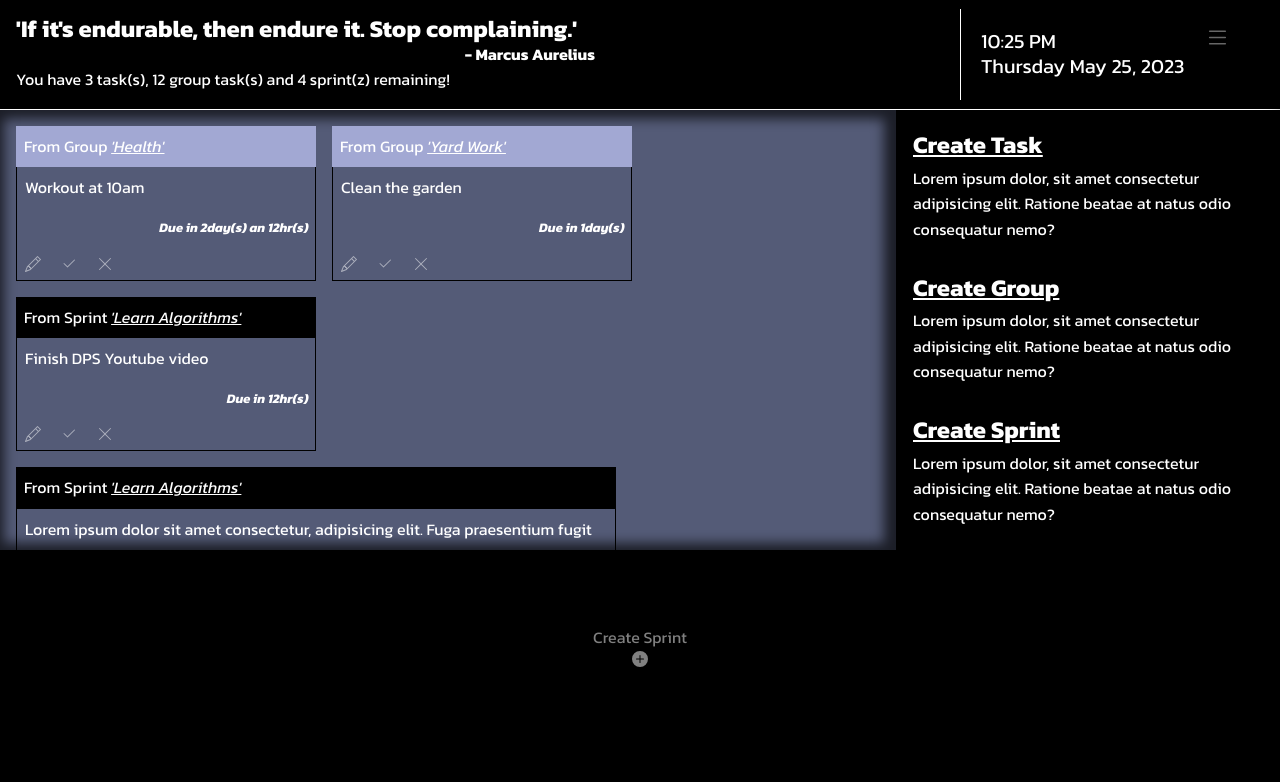
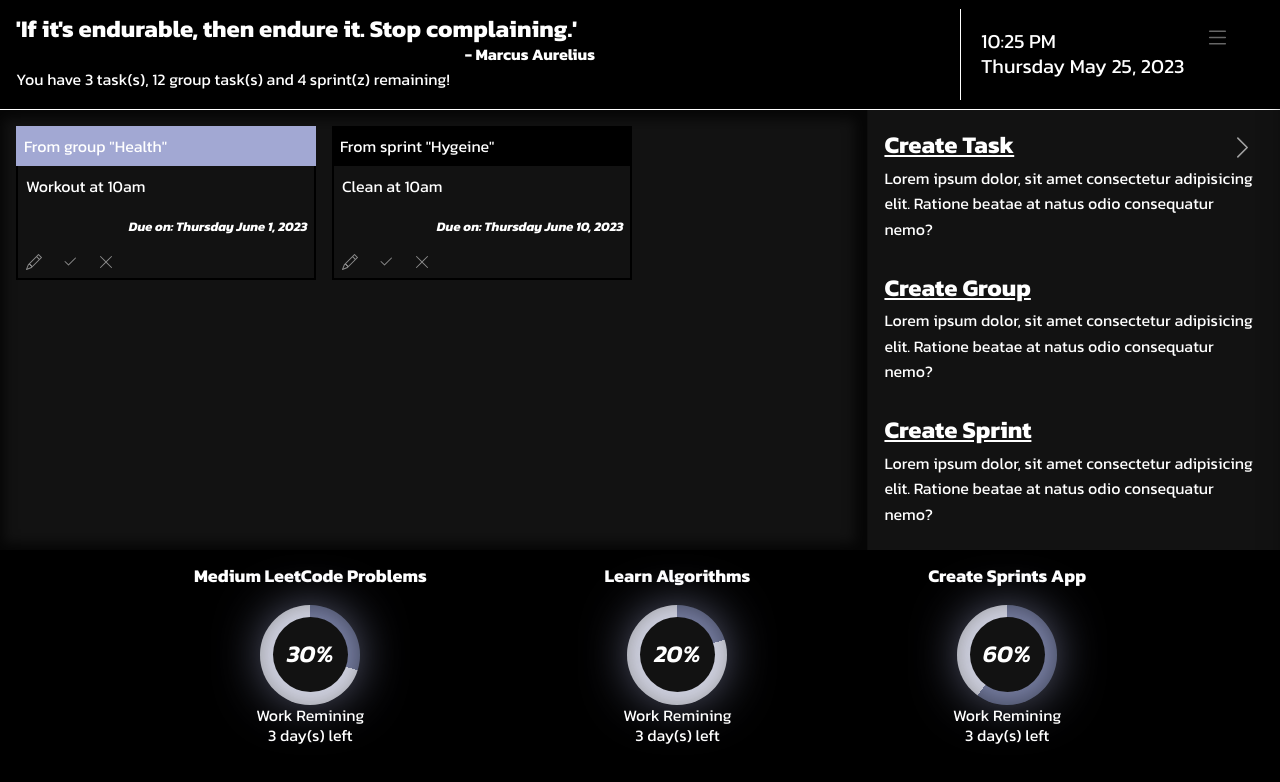
Before and after one commit to EdwardIY/Sprintz-App, a React (Create React App) app: page / in a window 1280 px wide. Shown: the top 782 px of the page. Built offline with nearby package versions, Linux system fonts and the light colour scheme.

Commit message:
slide featue of options/create task popup and toggle feature done

```diff
--- a/src/App.tsx
+++ b/src/App.tsx
@@ -1,17 +1,59 @@
 import React from 'react';
+import {useState} from 'react'
 import Navbar from './comps/Navbar';
 import Agenda from './comps/Agenda';
 import Time from './comps/Time';
 import Sprints  from './comps/Sprints';
-import  Options  from './comps/Options';
+import Options  from './comps/Options';
 import Tasks from './comps/Tasks';
+import CreateTask from './comps/PopUps/CreateTask';
 
+interface Task {
+  id: Number,
+  description: String,
+  category?: Object,
+  due:Object
+
+ }
 
 export default function App() {
+  const [full, setFull] = useState(false);
+  const [tasks, setTasks] = useState([
+    {
+      id: 1,
+      description: 'Workout at 10am',
+      category: {
+        type: 'group',
+        name: 'Health'
+      },
+      due: {
+        date: "2023-06-02",
+        dateString: "Thursday June 1, 2023"
+      }
+    },
+    {
+      id: 2,
+      description: 'Clean at 10am',
+      category: {
+        type: 'sprint',
+        name: 'Hygeine'
+      },
+      due: {
+        date: "2023-10-02",
+        dateString: "Thursday June 10, 2023"
+      }
+    },
+  ])
+  const [viewCreateTask,setViewCreateTask] = useState(false)
+  const [viewCreateGroup,setViewCreateGroup] = useState(false)
+  const [viewCreateSprint,setViewCreateSprint] = useState(false)
+  const [viewConfirm,setViewConfirm] = useState(false)
+
   return (
     <div className="App">
+      <CreateTask viewCreateTask={viewCreateTask} setViewCreateTask={setViewCreateTask} />
       <Welcome />
-      <Navbar />
+      <Navbar setViewCreateTask={setViewCreateTask } />
 
       <div className="Container--row Header">
           <Agenda/>
@@ -19,8 +61,8 @@ export default function App() {
       </div>
 
         <div className="Container--row Main">
-          <Tasks/>
-          < Options/>
+        <Tasks tasks={tasks} setTasks={setTasks} full={full } setFull={setFull} />
+        < Options setViewCreateTask={setViewCreateTask} full={full } setFull={setFull}/>
         </div>
 
       <Sprints />
--- a/src/comps/Navbar.tsx
+++ b/src/comps/Navbar.tsx
@@ -2,9 +2,11 @@ import * as Icon from 'react-bootstrap-icons';
 import { useState, useRef } from 'react';
 import { ProgressCircle } from './ProgressCircle';
 
-export default function Navbar() {
+interface NavBar__Inputs {
+  setViewCreateTask:Function
+}
+export default function Navbar({setViewCreateTask}:NavBar__Inputs) {
     const [active, setActive] = useState<boolean>(false);
-  const [x, setX] = useState(10);
 
 
 
@@ -17,7 +19,7 @@ export default function Navbar() {
 
         {/* <li className="Navbar__Item"><Time/></li> */}
           <ProgressCircle
-            value={x}
+            value={10}
             size={100}
             root_color='#e3e3e3'
             progress_color='black'
@@ -25,7 +27,7 @@ export default function Navbar() {
             note='Sprintz Rating'
             fontSize={24}
           />
-        <li className="Navbar__Item Navbar__AddTask ">
+        <li onClick={()=> setViewCreateTask(true)} className="Navbar__Item Navbar__AddTask ">
           <Icon.CardText/>
           <span>Create Task</span>
         </li>
--- a/src/comps/Options.tsx
+++ b/src/comps/Options.tsx
@@ -1,8 +1,18 @@
-export default function Options() {
+import * as Icon from 'react-bootstrap-icons';
 
+
+interface Options_Intputs {
+  full: boolean
+  setFull: Function
+  setViewCreateTask: Function
+}
+
+
+export default function Options({full,setFull,setViewCreateTask}:Options_Intputs) {
     return (
-      <div className="Container--col Main__Options">
-        <div className="Main__Options__Option Container--col">
+      <div   style = {{ marginRight: full ? '-600px' : 'initial'}} className="Container--col Main__Options">
+        <Icon.ChevronRight onClick={()=> setFull(!full)} className='Main__Options__Close--toggle' />
+        <div onClick={ ()=> setViewCreateTask(true)} className="Main__Options__Option Container--col">
           <h2 className="Options__Option__Title">Create Task</h2>
             <span className="Options__Option__Description">Lorem ipsum dolor, sit amet consectetur adipisicing elit. Ratione beatae at natus odio consequatur nemo?</span>
         </div>
--- /dev/null
+++ b/src/comps/PopUps/CreateTask.tsx
@@ -0,0 +1,29 @@
+interface CreateTask_Inputs {
+    viewCreateTask: Boolean,
+    setViewCreateTask: Function
+}
+
+
+export default function CreateTask({ viewCreateTask, setViewCreateTask }: CreateTask_Inputs) {
+
+    function handleAdd() {
+
+    }
+    function handleCancel() {
+        setViewCreateTask(false)
+    }
+    return <form onSubmit={handleAdd} style={{
+        opacity: viewCreateTask ? '1' : '0', pointerEvents: viewCreateTask ? 'initial' : 'none'}} className="PopUp CreateTask Container--col">
+        <h2 className="PopUp--CreateTask__Title">Create Task</h2>
+        <textarea required placeholder="Description" className="PopUp--CreateTask__Description"></textarea>
+        <div className="PopUp--CreateTask__DueDate Container--row">
+        <span className="PopUp--CreateTask__DateTitle">Add Due Date:</span>
+        <input required className="PopUp--CreateTask__DateInput" type="date" />
+        </div>
+        <div className="PopUp--CreateTask__Buttons Container--row">
+        <button className="PopUp--CreateTask__Button">ADD</button>
+        <div onClick={handleCancel} className="PopUp--CreateTask__Button">CANCEL</div>
+        </div>
+
+    </form>
+}
--- a/src/comps/Sprints.tsx
+++ b/src/comps/Sprints.tsx
@@ -6,8 +6,8 @@ export default function Sprints() {
 
     return (
         <div className="Container--row Sprints">
-          <span className="Sprints__Add Container--col">Create Sprint <br /> <Icon.PlusCircleFill/> </span>
-            {/* <div className="Sprints__Sprint Container--col">
+          {/* <span className="Sprints__Add Container--col">Create Sprint <br /> <Icon.PlusCircleFill/> </span> */}
+            <div className="Sprints__Sprint Container--col">
                 <h2 className="Sprints__Sprint__Title">Medium LeetCode Problems</h2>
                 <ProgressCircle
                     value={30}
@@ -45,7 +45,7 @@ export default function Sprints() {
                     fontSize={24}
                 />
                 <span className="Sprints__Sprint__TimeRemaining">3 day(s) left</span>
-            </div> */}
+            </div>
       </div>
     )
   }
--- a/src/comps/Tasks.tsx
+++ b/src/comps/Tasks.tsx
@@ -1,101 +1,52 @@
 import * as Icon from 'react-bootstrap-icons';
 
+interface Task_Intputs {
+  tasks: (any)[],
+  setTasks: Function
+  full: boolean,
+  setFull: Function
+}
 
-export default function Tasks() {
+// {tasks.map((task) => {
+//   return <div className={`Task Container--col ${task.category ? 'Task--' + task.category.type : '' } `}>
+//             <span className="TaskCategory">{task.category ? 'From ' + task.category.type  + ' '  + task.category.name : ''  }</span>
+//             <span className="TaskDescription">{task.category.description}</span>
+//             <div className="Container--col TaskInfo">
+//               <span className="TaskControls Container--row">
+//                 <Icon.Pencil />
+//                 <Icon.Check2 />
+//                 <Icon.XLg />
+//               </span>
+//               <span className='TaskTime'> Due on: {task.category.due.dateString}</span>
+//           </div>
+//         </div>
+// })}
+
+export default function Tasks({tasks,setTasks,full,setFull}:Task_Intputs) {
 
     return (
-      <div className="Container--row Main__Tasks">
-        {/* <div className="Main__Tasks__AddContainer Container--row">
+      <div style={{ justifyContent: tasks.length ? 'start' : 'center', alignItems: tasks.length ? 'start' : 'center' }} className="Container--row Main__Tasks">
+
+        {!tasks.length && <div className="Main__Tasks__AddContainer Container--row">
                              <span className="Main__Tasks__AddOption Main__Tasks__Add--task">Create Task <br /> <Icon.PlusCircleFill/> </span>
                              <span className="Main__Tasks__AddOption Main__Tasks__Add--group">Create Group <br /> <Icon.PlusCircleFill/> </span>
                              <span className="Main__Tasks__AddOption  Main__Tasks__Add--sprint">Create Sprint <br /> <Icon.PlusCircleFill/> </span>
-        </div> */}
-
-        <div className="Task Task--group Container--col">
-          <span className="TaskCategory">From Group <span>'Health'</span></span>
-          <span className="TaskDescription"> Workout at 10am</span>
-
+                        </div>}
+        {tasks.length && <Icon.ChevronLeft onClick={() => setFull(!full)} style={{ opacity: full ? '1' : '0', pointerEvents: full ? 'initial' : 'none' }} className='Main__Options__Close--toggle' />}
+        {tasks.length && tasks.map((task) => {
+                            return <div key={task.id} className={`Task Container--col ${task.category ? 'Task--' + task.category.type : '' } `}>
+                                      <span className="TaskCategory">{task.category ? 'From ' + task.category.type  + ' "' + task.category.name + '"' : ''  }</span>
+                                      <span className="TaskDescription">{task.description}</span>
                                       <div className="Container--col TaskInfo">
                                         <span className="TaskControls Container--row">
                                           <Icon.Pencil />
                                           <Icon.Check2 />
                                           <Icon.XLg />
                                         </span>
-            <span className='TaskTime'> Due in 2day(s) an 12hr(s)</span>
+                                        <span className='TaskTime'> Due on: {task.due.dateString}</span>
                                     </div>
-
                                   </div>
-        <div className="Task Task--group Container--col">
-          <span className="TaskCategory">From Group <span>'Yard Work'</span></span>
-          <span className="TaskDescription"> Clean the garden</span>
-
-          <div className="Container--col TaskInfo">
-          <span className="TaskControls Container--row">
-            <Icon.Pencil />
-            <Icon.Check2 />
-            <Icon.XLg />
-            </span>
-            <span className='TaskTime'> Due in 1day(s)</span>
-          </div>
-
-        </div>
-        <div className="Task Task--sprint Container--col">
-          <span className="TaskCategory">From Sprint <span>'Learn Algorithms'</span></span>
-          <span className="TaskDescription">Finish DPS Youtube video</span>
-
-          <div className="Container--col TaskInfo">
-          <span className="TaskControls Container--row">
-            <Icon.Pencil />
-            <Icon.Check2 />
-            <Icon.XLg />
-            </span>
-            <span className='TaskTime'> Due in 12hr(s)</span>
-          </div>
-
-        </div>
-        <div className="Task Task--sprint Container--col">
-          <span className="TaskCategory">From Sprint <span>'Learn Algorithms'</span></span>
-          <span className="TaskDescription">Lorem ipsum dolor sit amet consectetur, adipisicing elit. Fuga praesentium fugit sed est incidunt id recusandae aspernatur assumenda nulla eos consectetur, dolor quibusdam dolores, quo earum laborum eligendi fugiat voluptatem!</span>
-
-          <div className="Container--col TaskInfo">
-          <span className="TaskControls Container--row">
-            <Icon.Pencil />
-            <Icon.Check2 />
-            <Icon.XLg />
-            </span>
-            <span className='TaskTime'> Due in 12hr(s)</span>
-          </div>
-
-        </div>
-
-        <div className="Task Task--group Container--col">
-          <span className="TaskCategory">From Group <span>'Yard Work'</span></span>
-          <span className="TaskDescription"> Clean the garden</span>
-
-          <div className="Container--col TaskInfo">
-          <span className="TaskControls Container--row">
-            <Icon.Pencil />
-            <Icon.Check2 />
-            <Icon.XLg />
-            </span>
-            <span className='TaskTime'> Due in 1day(s)</span>
-          </div>
-
-        </div>        <div className="Task Task--group Container--col">
-          <span className="TaskCategory">From Group <span>'Yard Work'</span></span>
-          <span className="TaskDescription"> Clean the garden</span>
-
-          <div className="Container--col TaskInfo">
-          <span className="TaskControls Container--row">
-            <Icon.Pencil />
-            <Icon.Check2 />
-            <Icon.XLg />
-            </span>
-            <span className='TaskTime'> Due in 1day(s)</span>
-          </div>
-
-        </div>
-
+                          })}
       </div>
     )
   }
--- a/src/global.css
+++ b/src/global.css
@@ -13,6 +13,7 @@ body {
     background: var(--primaryColor);
     color: var(--fontColor);
     font-family: var(--primaryFont);
+    overflow: hidden;
 }
 img{
     max-width: 100%;
--- a/src/main.css
+++ b/src/main.css
@@ -10,7 +10,7 @@
     width: 250px;
     box-shadow: 3px 1px 22px 0px rgba(0,0,0,0.58);
     transition: .3s;
-    background-color: var(--colorC);
+    background-color: var(--colorA);
     z-index: 1;
 }
 .Navbar__OpenNav,
@@ -85,19 +85,21 @@
 
 /* Tasks */
 .Main {
+    width: 100vw;
 }
 .Main__Tasks {
     height: 55vh;
-    width: 70%;
+    width: 100%;
     padding: 1em;
     position: relative;
     justify-content: start;
     align-items: flex-start;
     flex-wrap: wrap;
     gap:1em 1em;
-    background: var(--colorC);
+    background: var(--colorA);
     box-shadow: inset -4px 1px 12px 8px rgba(0, 0, 0, 0.67);
     overflow-y: scroll;
+    transition: 1s;
 }
 .Task {
     min-width: 300px;
@@ -108,6 +110,7 @@
 .TaskCategory {
     padding: .5em;
     width: 100%;
+    height: 40px;
 }
 .TaskCategory span {
     font-style: italic;
@@ -117,13 +120,16 @@
     background: var(--colorB);
 }
 .Task--sprint > .TaskCategory {
-    background: black;
+    background: var(--primaryColor);
+}
+.Task--reg > .TaskCategory {
+    background: var(--colorC);
 }
 .TaskDescription {
     padding: .5em;
     width: 100%;
-    border-left:1px solid black;
-    border-right:1px solid black;
+    border-left:2px solid black;
+    border-right:2px solid black;
 
 
 }
@@ -131,9 +137,9 @@
     width:100%;
     justify-content: space-between;
     flex-direction: column-reverse;
-    border-left:1px solid black;
-    border-right:1px solid black;
-    border-bottom:1px solid black;
+    border-left:2px solid black;
+    border-right:2px solid black;
+    border-bottom:2px solid black;
     /* padding: .5em; */
 }
 .TaskControls {
@@ -176,10 +182,14 @@
 /* Options */
 .Main__Options {
     height: 55vh;
-    width: 30%;
+    width: 600px;
     border-left: 1px solid rgba(0, 0, 0, 0.212);
     padding: 1em;
     gap: 2em;
+    background-color: var(--colorA);
+    transition: 1s;
+    position: relative;
+    margin-right: -615px;
 }
 .Main__Options__Option {
     align-items: flex-start;
@@ -199,15 +209,15 @@
     align-items: center;
     justify-content: center;
 }
-.Options__Option__Description::before {
-    content: '';
-    width: 5px;
-    height: 5px;
-    background-color: black;
-    border-radius: 50%;
+.Main__Options__Close--toggle {
     position: absolute;
-    left:-8px;
-    top:12px;
+    top:1em;
+    right:1em;
+    font-size: 25px;
+    opacity: .6;
+}
+.Main__Options__Close--toggle:hover {
+    opacity: 1;
 }
 
 
@@ -241,3 +251,68 @@
 /* Progress Circle */
 .ProgressCircle__Parent {
 }
+
+
+/* PopUp */
+
+.PopUp {
+    position: fixed;
+    margin-left: auto;
+    margin-right: auto;
+    left: 0;
+    right: 0;
+    text-align: center;
+    border: 3px solid var(--secondaryColor);
+    background: var(--primaryColor);
+    height: 500px;
+    width: 500px;
+    top:5em;
+    z-index: 1;
+    transition: .3s;
+}
+.PopUp.CreateTask {
+    width: max-content;
+    height: max-content;
+    align-items: flex-start;
+    gap:2em;
+    padding: 3em;
+}
+.PopUp--CreateTask__Description {
+    background: transparent;
+    width: 450px;
+    height: 200px;
+    padding: .5em;
+}
+.PopUp--CreateTask__DueDate {
+    gap:1em;
+    border: 2px solid var(--secondaryColor);
+    padding: .5em;
+}
+.PopUp--CreateTask__DateTitle {
+    font-size: 22px;
+}
+.PopUp--CreateTask__DateInput {
+    border: none;
+    outline: none;
+    border: 1px solid var(--secondaryColor);
+    color: var(--primaryColor);
+    padding: .2em;
+
+}
+.PopUp--CreateTask__Buttons{
+    gap:15px;
+}
+.PopUp--CreateTask__Button {
+    all:initial;
+    font-family: inherit;
+    text-align: center;
+    border: none;
+    outline: none;
+    color: var(--primaryColor);
+    background: var(--secondaryColor);
+    padding: .5em 0em;
+    width: 100px;
+    font-weight: 600;
+    font-size: 16px;
+    cursor: pointer;
+}
```
Also changed, not shown: .txt. Lines whose indentation alone changed are shown as unchanged.
